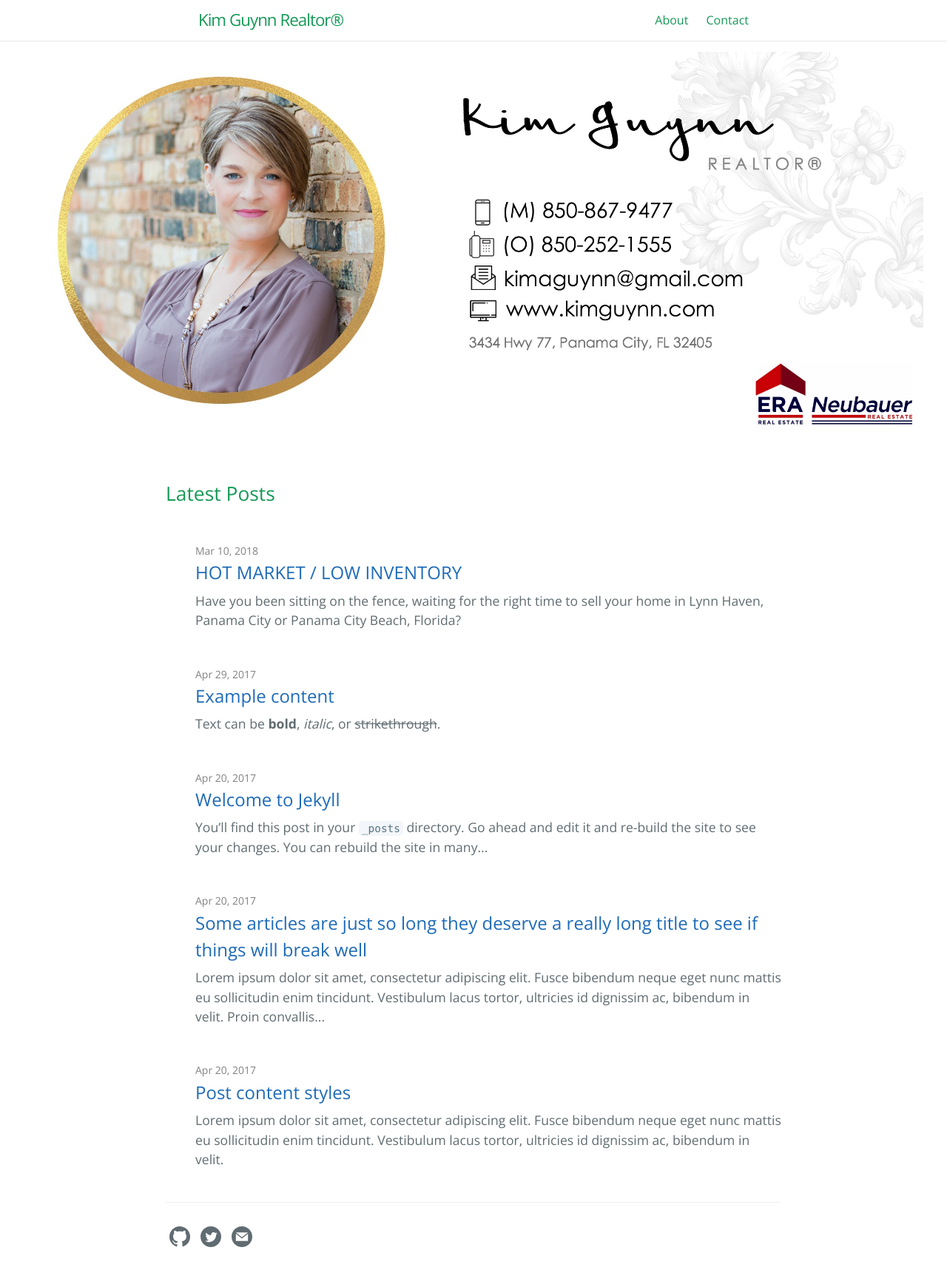
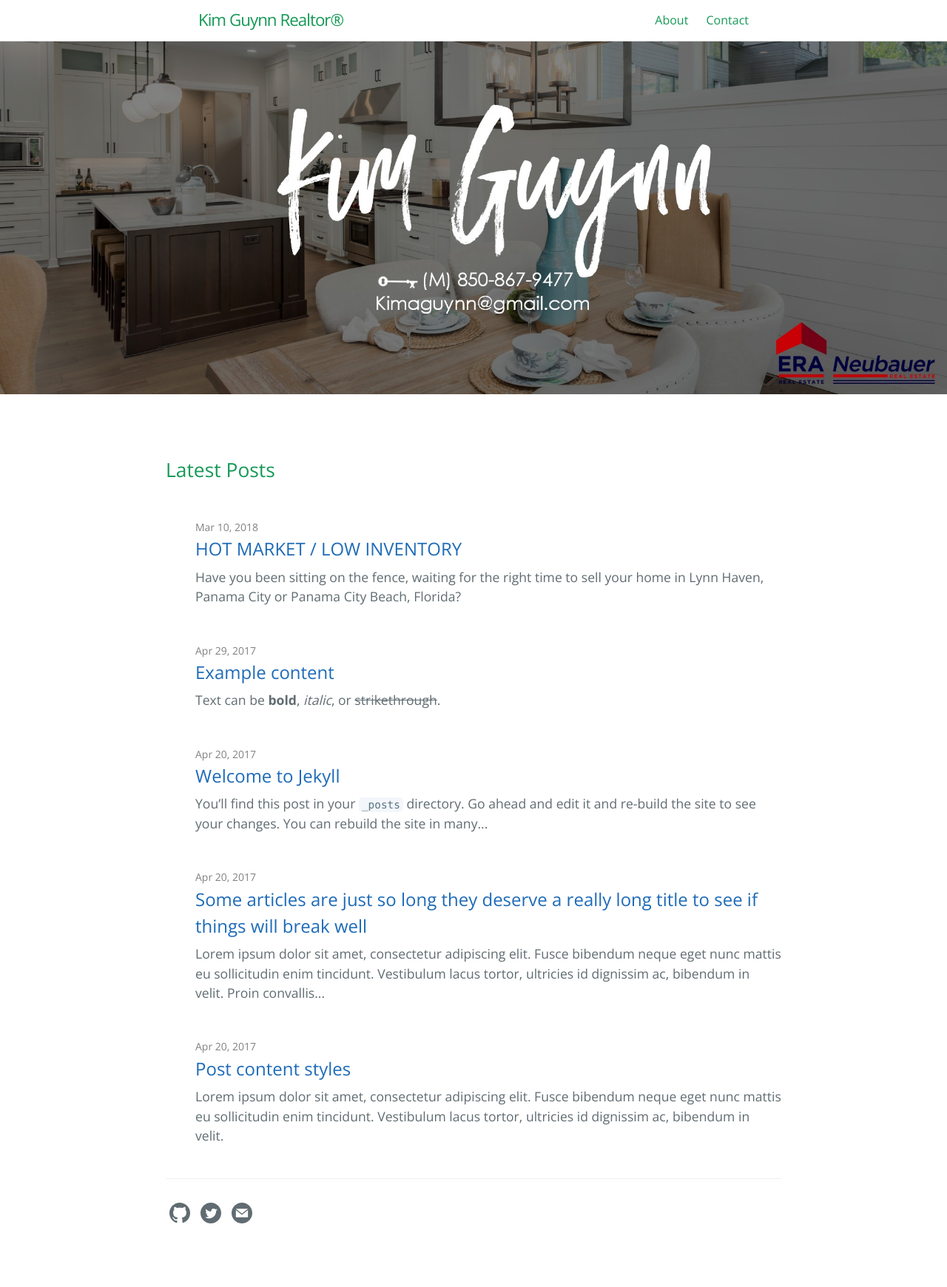
Before and after one commit to kimguynn/kimguynn.github.io, a Jekyll site: the page built from index.md, in a window 1280 px wide. Shown: the whole page at 74% size. Built offline with Jekyll 4.4.1, drawn with Linux system fonts in a browser that asks for light colours; after the commit the page ends 1708 px from its top, so only the background shows below that.

Commit message:
Update cover image

```diff
--- a/assets/css/style.scss
+++ b/assets/css/style.scss
@@ -2,13 +2,15 @@
 ---
 
 @import 'jekyll-theme-cayman-blog';
-#home-banner-img { color: #fff; text-align: center; background-color: #fff; background-image: url("../images/kimguynn-header.jpg"); background-repeat: no-repeat; background-size: 95% auto; background-position: center; }
-@media screen and (min-width: 80em) { #home-banner-img { padding: 19rem 6rem; } }
-@media screen and (min-width: 64em) and (max-width: 80em) { #home-banner-img { padding: 17rem 5rem; } }
-@media screen and (min-width: 58em) and (max-width: 64em) { #home-banner-img { padding: 15rem 5rem; } }
-@media screen and (min-width: 50em) and (max-width: 58em) { #home-banner-img { padding: 13rem 4rem; } }
-@media screen and (min-width: 42em) and (max-width: 50em) { #home-banner-img { padding: 11rem 4rem; } }
-@media screen and (min-width: 37em) and (max-width: 42em) { #home-banner-img { padding: 10rem 4rem; } }
-@media screen and (min-width: 33em) and (max-width: 37em) { #home-banner-img { padding: 8rem 3rem; } }
-@media screen and (min-width: 28em) and (max-width: 33em) { #home-banner-img { padding: 7rem 2rem; } }
-@media screen and (max-width: 28em) { #home-banner-img { padding: 6rem 1rem; } }
+#home-banner-img { color: #fff; text-align: center; background-color: #fff; background-image: url("../images/KimCover.jpg"); background-repeat: no-repeat; background-size: 100% auto; }
+@media screen and (min-width: 90em) { #home-banner-img { padding: 0rem 0rem 40rem 0rem; } }
+@media screen and (min-width: 80em) and (max-width: 90em) { #home-banner-img { padding: 0rem 0rem 34rem 0rem; } }
+@media screen and (min-width: 74em) and (max-width: 80em) { #home-banner-img { padding: 0rem 0rem 32rem 0rem; } }
+@media screen and (min-width: 64em) and (max-width: 74em) { #home-banner-img { padding: 0rem 0rem 30rem 0rem; } }
+@media screen and (min-width: 58em) and (max-width: 64em) { #home-banner-img { padding: 0rem 0rem 24rem 0rem; } }
+@media screen and (min-width: 50em) and (max-width: 58em) { #home-banner-img { padding: 0rem 0rem 22rem 0rem;} }
+@media screen and (min-width: 42em) and (max-width: 50em) { #home-banner-img { padding: 0rem 0rem 19rem 0rem; } }
+@media screen and (min-width: 37em) and (max-width: 42em) { #home-banner-img { padding: 0rem 0rem 16rem 0rem; } }
+@media screen and (min-width: 33em) and (max-width: 37em) { #home-banner-img { padding: 0rem 0rem 14rem 0rem; } }
+@media screen and (min-width: 28em) and (max-width: 33em) { #home-banner-img { padding: 0rem 0rem 12rem 0rem; } }
+@media screen and (max-width: 28em) { #home-banner-img { padding: 0rem 0rem 12rem 0rem; } }
```
Also changed, not shown: assets/images/KimCover.jpg (added).
